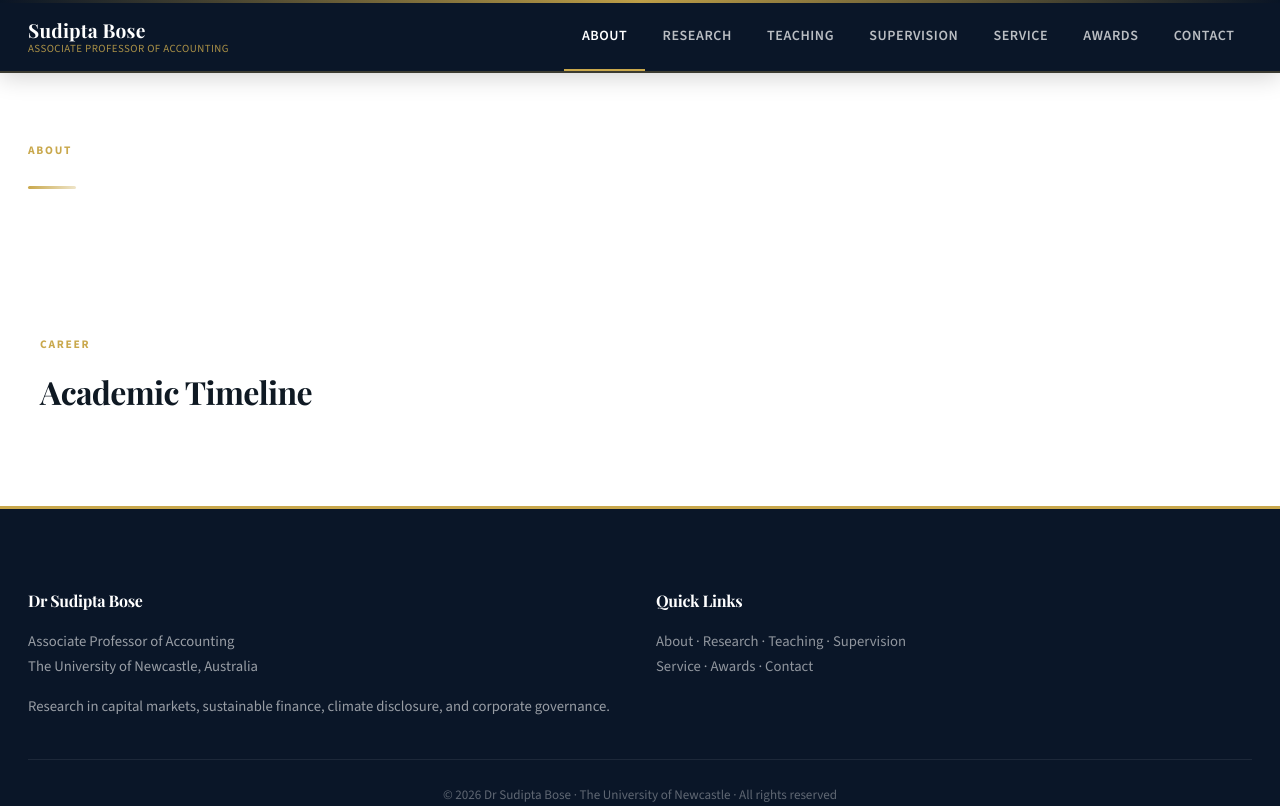
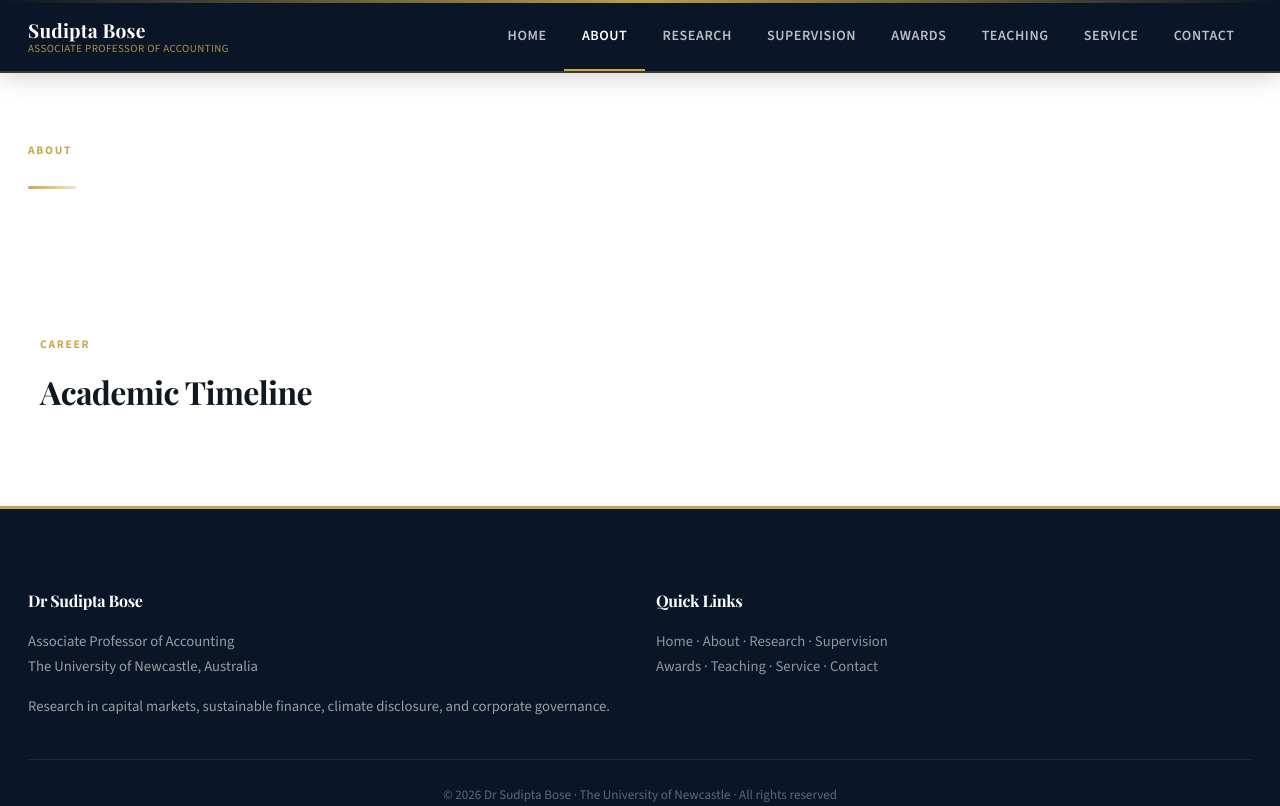
Before and after one commit to Rajibbiswas-Aisking/Sudipta-Bose, a Django app: page /about/ in a window 1280 px wide. Run offline with Django 5.2, Linux system fonts and the light colour scheme; data that the repository does not hold is empty; some web fonts are replaced.

Commit message:
Home button added

```diff
--- a/website/templates/website/base.html
+++ b/website/templates/website/base.html
@@ -24,12 +24,13 @@
                 <span></span>
             </button>
             <nav class="nav" id="site-nav">
+              <a href="/">Home</a>
                 <a href="/about/">About</a>
                 <a href="/research/">Research</a>
-                <a href="/teaching/">Teaching</a>
                 <a href="/supervision/">Supervision</a>
-                <a href="/service/">Service</a>
                 <a href="/awards/">Awards</a>
+              <a href="/teaching/">Teaching</a>
+              <a href="/service/">Service</a>
                 <a href="/contact/">Contact</a>
             </nav>
         </div>
@@ -49,12 +50,13 @@
             <div>
                 <h4>Quick Links</h4>
                 <p>
+                  <a href="/">Home</a> ·
                     <a href="/about/">About</a> ·
                     <a href="/research/">Research</a> ·
-                    <a href="/teaching/">Teaching</a> ·
                     <a href="/supervision/">Supervision</a><br>
-                    <a href="/service/">Service</a> ·
                     <a href="/awards/">Awards</a> ·
+                  <a href="/teaching/">Teaching</a> ·
+                  <a href="/service/">Service</a> ·
                     <a href="/contact/">Contact</a>
                 </p>
             </div>
```
